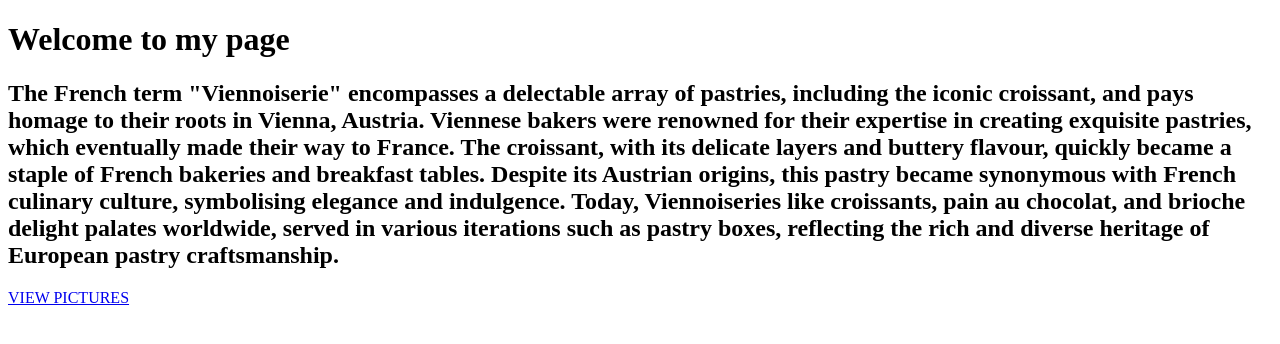
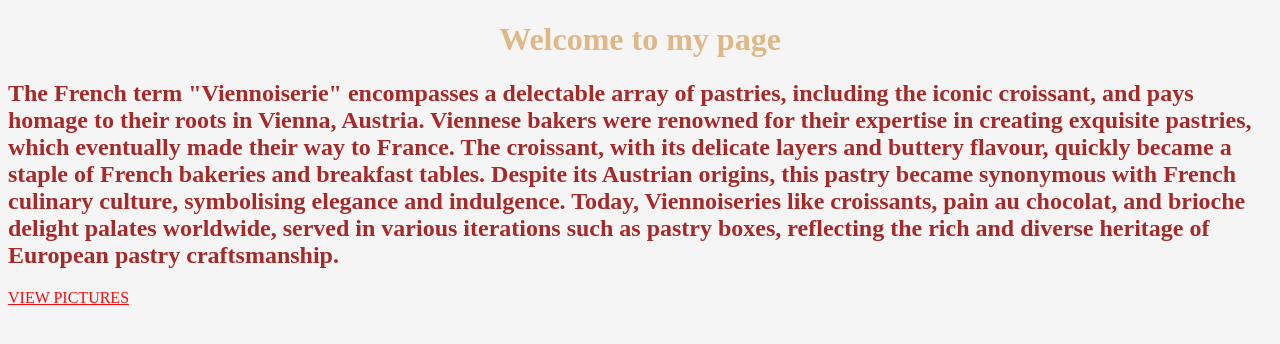
Before and after one commit to Motinny/Croissant, a plain HTML site: page index.html in a window 1280 px wide. Drawn offline with Linux system fonts and the light colour scheme.

Commit message:
Added new css effect to all the pages

```diff
--- a/index.html
+++ b/index.html
@@ -3,11 +3,12 @@
 <head>
     <meta charset="UTF-8">
     <meta name="viewport" content="width=device-width, initial-scale=1.0">
+    <link rel="stylesheet" href="styles/app.css">
     <title>Homepage</title>
 </head>
 <body>
     <h1> Welcome to  my page</h1>
-    <h2>The French term "Viennoiserie" encompasses a delectable array of pastries, including the iconic croissant,
+    <h2> The French term "Viennoiserie" encompasses a delectable array of pastries, including the iconic croissant,
      and pays homage to their roots in Vienna, Austria. Viennese bakers were renowned for their expertise in creating
      exquisite pastries, which eventually made their way to France. The croissant, with its delicate layers and buttery
      flavour, quickly became a staple of French bakeries and breakfast tables. Despite its Austrian origins, this pastry
--- a/styles/app.css
+++ b/styles/app.css
@@ -0,0 +1,16 @@
+body {
+    background: rgb(245, 245, 245);
+}
+h1{
+    color: burlywood;
+    text-align: center;
+}
+h2{
+    color: brown;
+}
+a {
+    color: rgb(247, 12, 12);
+}
+p{
+    color: rgb(1, 31, 31);
+}
```
Also changed, not shown: contact.html (+1 -0 lines), photo.html (+1 -0 lines).
